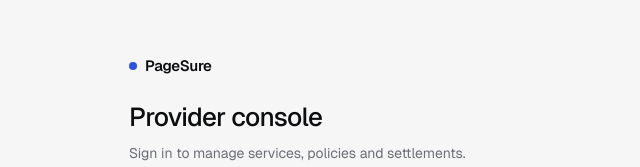
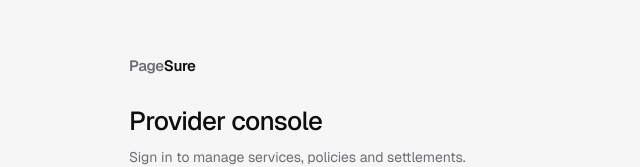
Before and after one commit to Saber1Y/PageSure, a Next.js app: page /login in a window 1280 px wide. Shown: the part 129-296 px from the top of the page, without its empty margins (319-959 px from the left). Built offline with nearby package versions, Linux system fonts and the light colour scheme; no server answers.

Commit message:
refactor(ui): use the shared wordmark across the app headers
The login, playground, and provider console headers each reimplemented
the wordmark with their own decorative dot. They now render Brand, so
the four headers cannot drift apart again.

```diff
--- a/src/app/(app)/layout.tsx
+++ b/src/app/(app)/layout.tsx
@@ -2,6 +2,7 @@ import { redirect } from 'next/navigation'
 import { currentUser } from '@/lib/auth/session'
 import { Nav } from '@/components/dashboard/nav'
 import { AccountChip } from '@/components/dashboard/account-chip'
+import { Brand } from '@/components/ui/brand'
 
 /**
  * Dashboard shell. Theme is locked here: one canvas, one ink, one accent, for every
@@ -19,10 +20,7 @@ export default async function AppLayout({ children }: { children: React.ReactNod
       <header className="sticky top-0 z-20 border-b border-line bg-canvas/85 backdrop-blur-sm">
         <div className="mx-auto flex h-16 max-w-[1400px] items-center justify-between gap-6 px-6">
           <div className="flex items-center gap-8">
-            <a href="/overview" className="flex items-center gap-2">
-              <span className="inline-block size-2 rounded-full bg-accent" aria-hidden />
-              <span className="text-[15px] font-semibold tracking-tight">PageSure</span>
-            </a>
+            <Brand href="/overview" />
             <Nav />
           </div>
           <AccountChip name={user.displayName} email={user.email} />
--- a/src/app/login/page.tsx
+++ b/src/app/login/page.tsx
@@ -3,6 +3,7 @@ import { redirect } from 'next/navigation'
 import { sessionCookieName } from '@/lib/auth/session'
 import { Card } from '@/components/ui/primitives'
 import { LoginForm } from '@/components/dashboard/login-form'
+import { Brand } from '@/components/ui/brand'
 
 export const dynamic = 'force-dynamic'
 
@@ -14,10 +15,7 @@ export default async function LoginPage() {
     <div className="flex min-h-[100dvh] items-center justify-center px-6 py-16">
       <div className="w-full max-w-sm">
         <div className="mb-8">
-          <div className="flex items-center gap-2">
-            <span className="inline-block size-2 rounded-full bg-accent" aria-hidden />
-            <span className="text-[15px] font-semibold tracking-tight">PageSure</span>
-          </div>
+          <Brand href="/" />
           <h1 className="mt-6 text-[26px] leading-tight font-medium tracking-tight">
             Provider console
           </h1>
--- a/src/app/playground/page.tsx
+++ b/src/app/playground/page.tsx
@@ -1,5 +1,6 @@
 import { serviceRollups } from '@/lib/metering/aggregates'
 import { PlaygroundClient } from '@/components/dashboard/playground-client'
+import { Brand } from '@/components/ui/brand'
 import { formatAmount } from '@/lib/money'
 import { USDC_SAC_TESTNET } from '@stellar/mpp'
 
@@ -13,11 +14,7 @@ export default function PlaygroundPage() {
     <div className="min-h-[100dvh]">
       <header className="border-b border-line">
         <div className="mx-auto flex h-16 max-w-[1400px] items-center justify-between px-6">
-          <div className="flex items-center gap-2">
-            <span className="inline-block size-2 rounded-full bg-accent" aria-hidden />
-            <span className="text-[15px] font-semibold tracking-tight">PageSure</span>
-            <span className="text-[13px] text-ink-3">Playground</span>
-          </div>
+          <Brand href="/" suffix="Playground" />
           <a href="/overview" className="text-[13px] text-ink-2 transition-colors hover:text-ink hover:underline">
             Provider console
           </a>
```
